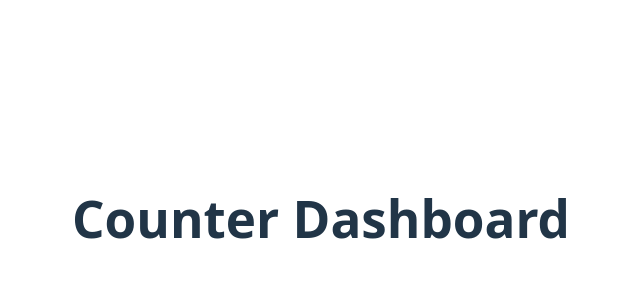
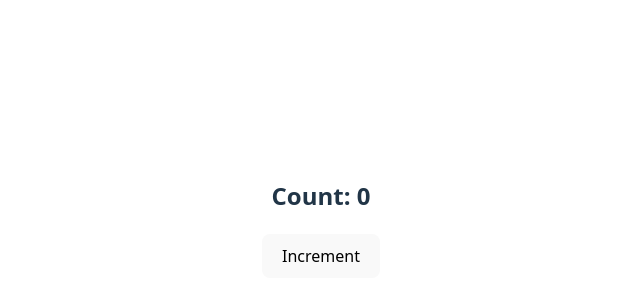
Before and after one commit to riki8055/project-revive-journal, a React (Vite) app in the folder weekly-projects/9-counter-dashboard/: page / in a window 1280 px wide. Shown: the part 182-482 px from the top of the page, without its empty margins (319-959 px from the left). Built offline with nearby package versions, Linux system fonts and the light colour scheme.

Commit message:
write a simple counter (using jsx)

```diff
--- a/weekly-projects/9-counter-dashboard/src/App.jsx
+++ b/weekly-projects/9-counter-dashboard/src/App.jsx
@@ -1,7 +1,10 @@
 import './App.css'
+import Counter from './components/Counter'
 
 function App() {
-  return <h1>Counter Dashboard</h1>
+  return (
+  <Counter />
+)
 }
 
 export default App
--- /dev/null
+++ b/weekly-projects/9-counter-dashboard/src/components/Counter.jsx
@@ -0,0 +1,17 @@
+import React, {useState} from "react";
+
+function Counter() {
+    console.log("Counter function executed");
+
+    const [count, setCount] = useState(0)
+
+    return (
+        <div>
+            <h2>Count: {count}</h2>
+            <button onClick={() => setCount(count + 1)}>Increment</button>
+        </div>
+    )
+
+}
+
+export default Counter
```
